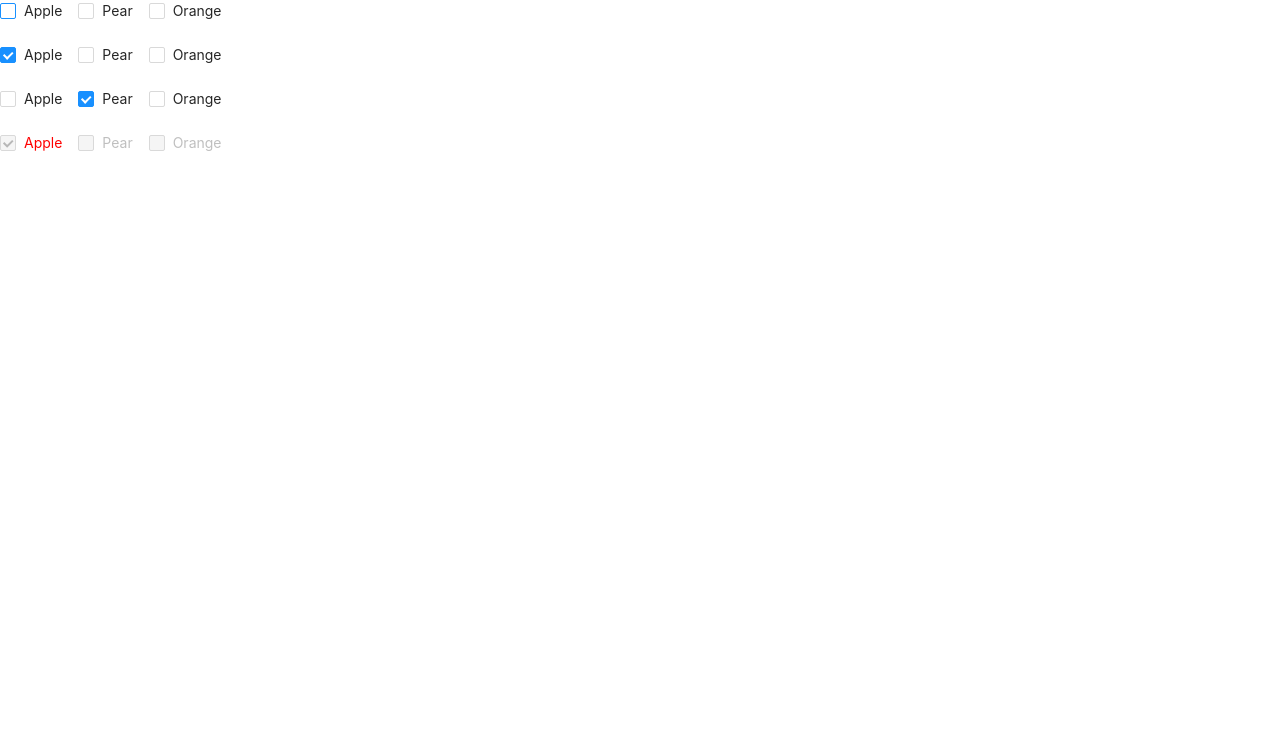
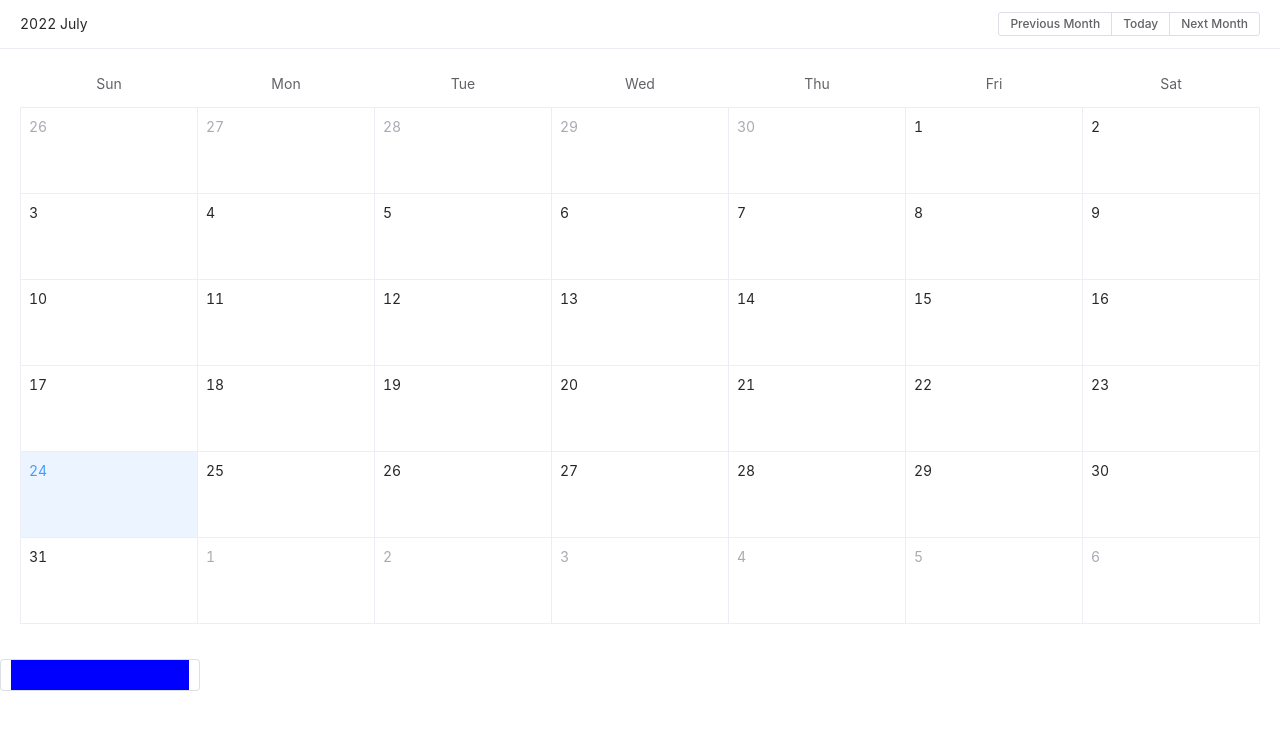
Before and after one commit to celinezhang1024/AllAboutVue, a Vue app in the folder Vue3/vite-project/: page / in a window 1280 px wide. Shown: the top 730 px of the page. Built offline with nearby package versions, Linux system fonts and the light colour scheme.

Commit message:
deep 选择器

```diff
--- a/Vue3/vite-project/src/App.vue
+++ b/Vue3/vite-project/src/App.vue
@@ -36,8 +36,8 @@
     <!-- <Directive3/> -->
     <!-- <HooksReset/> -->
     <!-- <Plugin/> -->
-    <!-- <ElementPlus/> -->
-    <Antd />
+    <ElementPlus/>
+    <!-- <Antd /> -->
   </div>
 </template>
 
--- a/Vue3/vite-project/src/components/Advanced/ElementUI/Index.vue
+++ b/Vue3/vite-project/src/components/Advanced/ElementUI/Index.vue
@@ -1,10 +1,28 @@
 <!-- Element UI 饿了吗 -->
 <!-- npm install element-plus -S -->
 <template>
-  <el-calendar v-model="value" />
+  <div>
+    <el-calendar v-model="value" />
+    <el-input class="ipt" />
+
+  </div>
 </template>
 
 <script lang="ts" setup>
 import { ref } from 'vue'
 const value = ref(new Date())
 </script>
+
+<style scoped lang="less">
+.ipt{
+  width:200px;
+  // 1. 有警告 /deep/
+  // /deep/ .el-input__inner{
+  //   background:red;
+  // }
+  // 2. 或者 vue3 推荐deep()
+  :deep(.el-input__inner){
+    background:blue;
+  }
+}
+</style>
```
